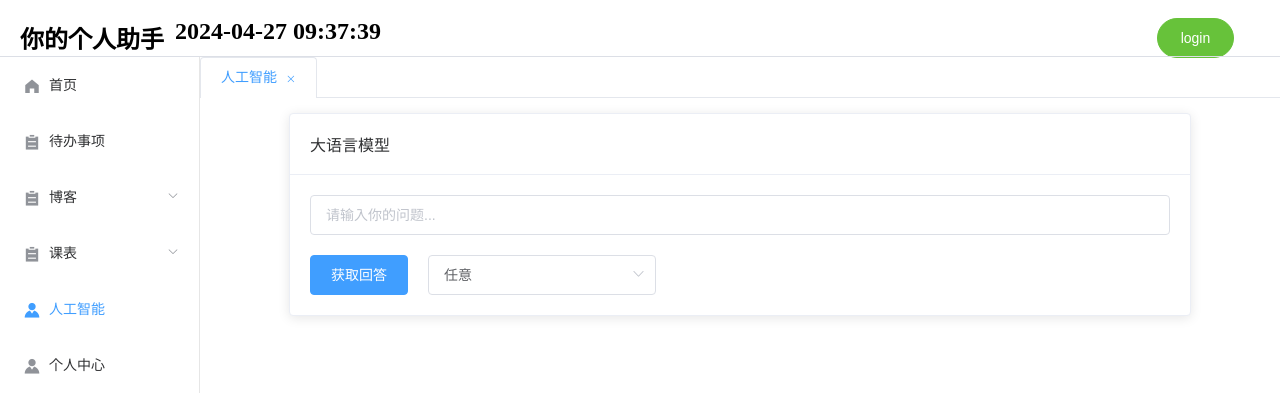
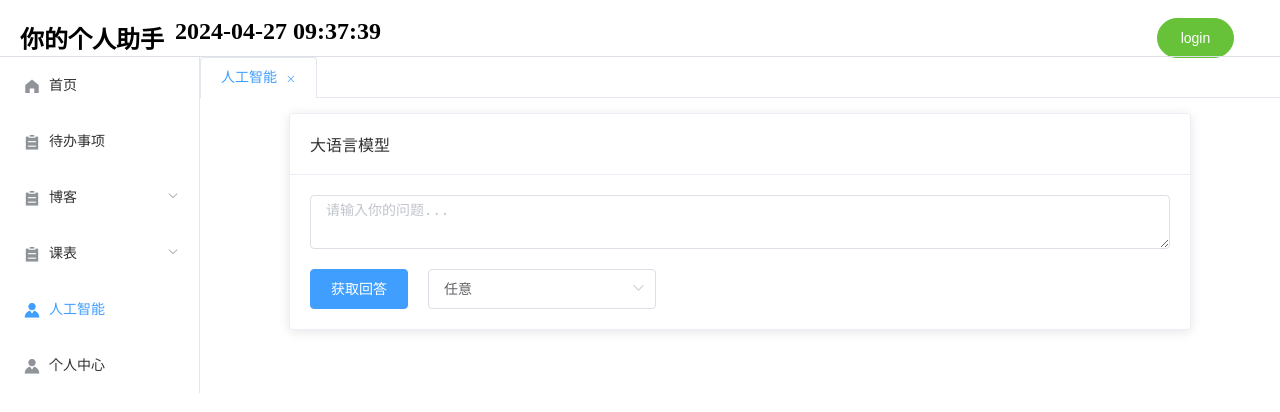
Before and after one commit to gaorch85/your-personal-assistant, a Vue app in the folder front_end/: page /ai in a window 1280 px wide. Shown: the top 412 px of the page. Built offline with nearby package versions, Linux system fonts and the light colour scheme.

Commit message:
Fix the little bug in 'LLM' moudle

```diff
--- a/front_end/src/views/AI/AI.vue
+++ b/front_end/src/views/AI/AI.vue
@@ -8,7 +8,8 @@
           v-model="inputString"
           placeholder="请输入你的问题..."
           clearable
-          @keyup.enter.native="getPrediction">
+          type="textarea"
+          :autosize="{ minRows: 2 }">
         </el-input>
       </div>
       <el-button type="primary" @click="getPrediction" :loading="loading">获取回答</el-button>
@@ -49,8 +50,8 @@
         }
         this.loading = true;
         var helpPrompt = "";
-        helpPrompt = (this.language === "Chinese") ? "请用中文回答，这非常重要！" : helpPrompt;
-        helpPrompt = (this.language === "English") ? "Please answer in English, but you don't need to repeat this request in your reply, which is more than important for me!" : helpPrompt;
+        helpPrompt = (this.language === "Chinese") ? ",请用中文回答，这非常重要！" : helpPrompt;
+        helpPrompt = (this.language === "English") ? ",Please answer in English, but you don't need to repeat this request in your reply, which is more than important for me!" : helpPrompt;
         api_predict({string: this.inputString + helpPrompt})
           .then((response)=>{
             if(response.data.code == 20000)
@@ -64,7 +65,7 @@
           })
           .finally(()=>{
             this.loading = false;
-          })
+          });
       }
     }
   };
```
